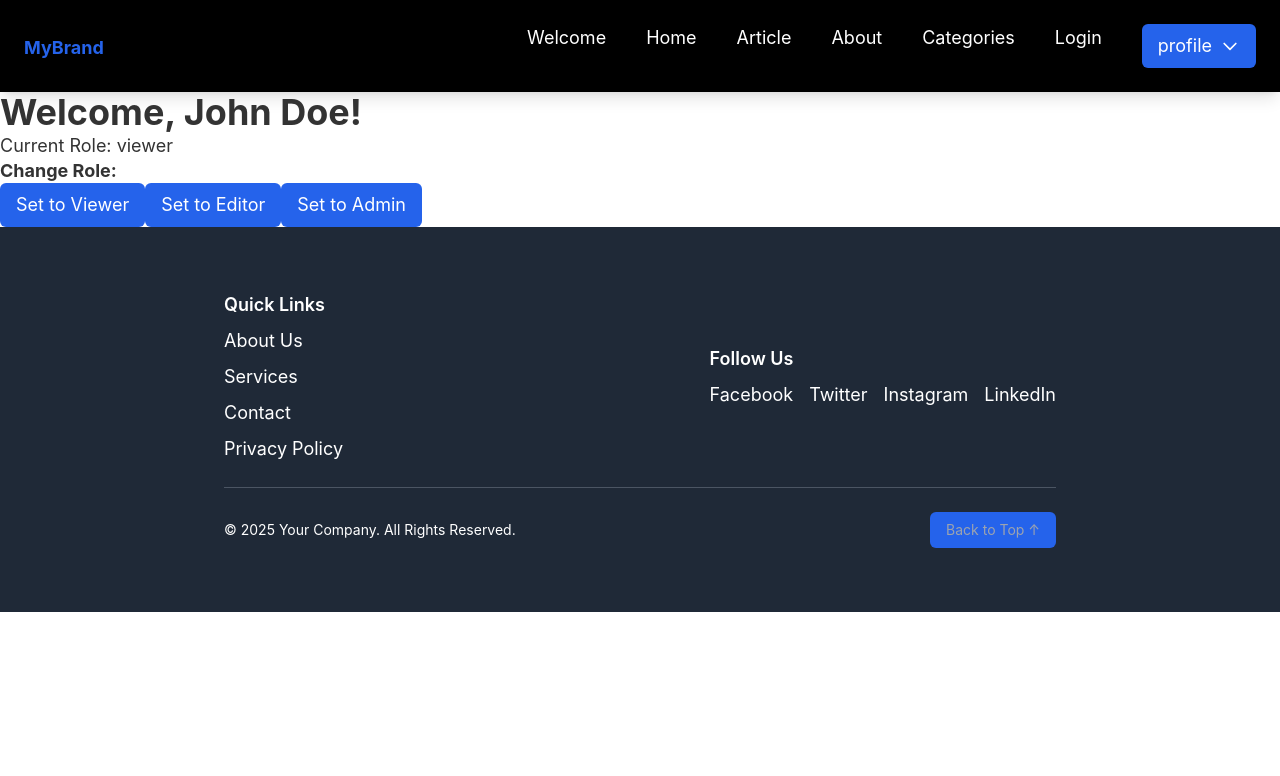
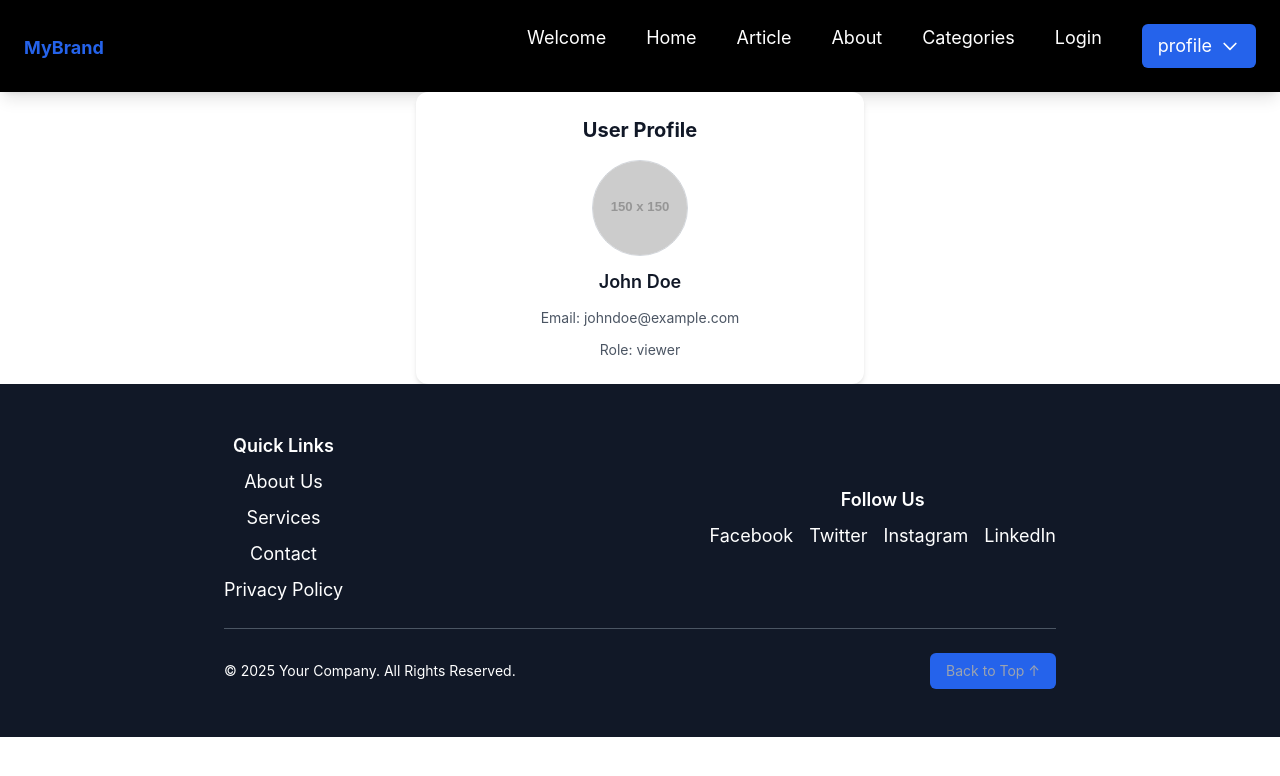
Before and after one commit to julietwainoi/gitconnectAPP, a React (Create React App) app: page /profile in a window 1280 px wide. Shown: the top 776 px of the page. Built offline with nearby package versions, Linux system fonts and the light colour scheme.

Commit message:
profile update

```diff
--- a/src/UserContext.js
+++ b/src/UserContext.js
@@ -7,31 +7,13 @@ export const UserContext = createContext();
 export const UserProvider = ({ children }) => {
     const [user, setUser] = useState({
         name: "John Doe",
+        email: "johndoe@example.com",
+        avatar: "https://via.placeholder.com/150",
         role: "viewer", // Default role
     });
 
-    // Define permissions
-    const permissions = {
-        admin: ["read", "write", "delete"],
-        editor: ["read", "write"],
-        viewer: ["read"],
-    };
-
-    // Check if user has permission
-    const hasPermission = (action) => {
-        return permissions[user.role]?.includes(action);
-    };
-
-    // Function to change role
-    const setRole = (newRole) => {
-        setUser((prevUser) => ({
-            ...prevUser,
-            role: newRole,
-        }));
-    };
-
     return (
-        <UserContext.Provider value={{ user, setUser, setRole, hasPermission }}>
+        <UserContext.Provider value={{ user, setUser }}>
             {children}
         </UserContext.Provider>
     );
--- a/src/components/UserProfile.jsx
+++ b/src/components/UserProfile.jsx
@@ -2,21 +2,17 @@ import React from "react";
 import { useUser } from "../UserContext";
 
 const UserProfile = () => {
-    const { user, setRole, hasPermission } = useUser();
+    const { user } = useUser();
 
     return (
-        <div>
-            <h2>Welcome, {user.name}!</h2>
-            <p>Current Role: {user.role}</p>
-
-            {/* Conditionally render buttons based on permissions */}
-            {hasPermission("write") && <button>Edit Content</button>}
-            {hasPermission("delete") && <button>Delete Content</button>}
-
-            <h3>Change Role:</h3>
-            <button onClick={() => setRole("viewer")}>Set to Viewer</button>
-            <button onClick={() => setRole("editor")}>Set to Editor</button>
-            <button onClick={() => setRole("admin")}>Set to Admin</button>
+        <div className="p-6 max-w-md mx-auto bg-white rounded-xl shadow-md space-y-4 text-gray-900">
+            <h2 className="text-xl font-bold text-center">User Profile</h2>
+            <div className="flex flex-col items-center space-y-3">
+                <img src={user.avatar || "default-avatar.png"} alt="User Avatar" className="w-24 h-24 rounded-full border border-gray-300" />
+                <p className="text-lg font-semibold">{user.name}</p>
+                <p className="text-sm text-gray-600">Email: {user.email}</p>
+                <p className="text-sm text-gray-600">Role: {user.role}</p>
+            </div>
         </div>
     );
 };
--- a/src/components/app.jsx
+++ b/src/components/app.jsx
@@ -29,7 +29,7 @@ function App() {
                             <Route path="/profile" element={<UserProfile />} /> {/* Add this */}
                         </Routes>
                     </main>
-                    <Footer />
+                    <Footer className="mt-auto" />
                 </div>
             </Router>
         </UserProvider>
--- a/src/components/footer.jsx
+++ b/src/components/footer.jsx
@@ -4,7 +4,7 @@ function Footer() {
     const year = new Date().getFullYear();
 
     return (
-        <footer className="bg-gray-800 text-white py-8">
+        <footer className="w-full bg-gray-900 text-white text-center p-4 mt-auto">
             <div className="container mx-auto px-4">
                 {/* Top Section: Links and Social Media */}
                 <div className="flex flex-wrap justify-between items-center mb-6">
```
